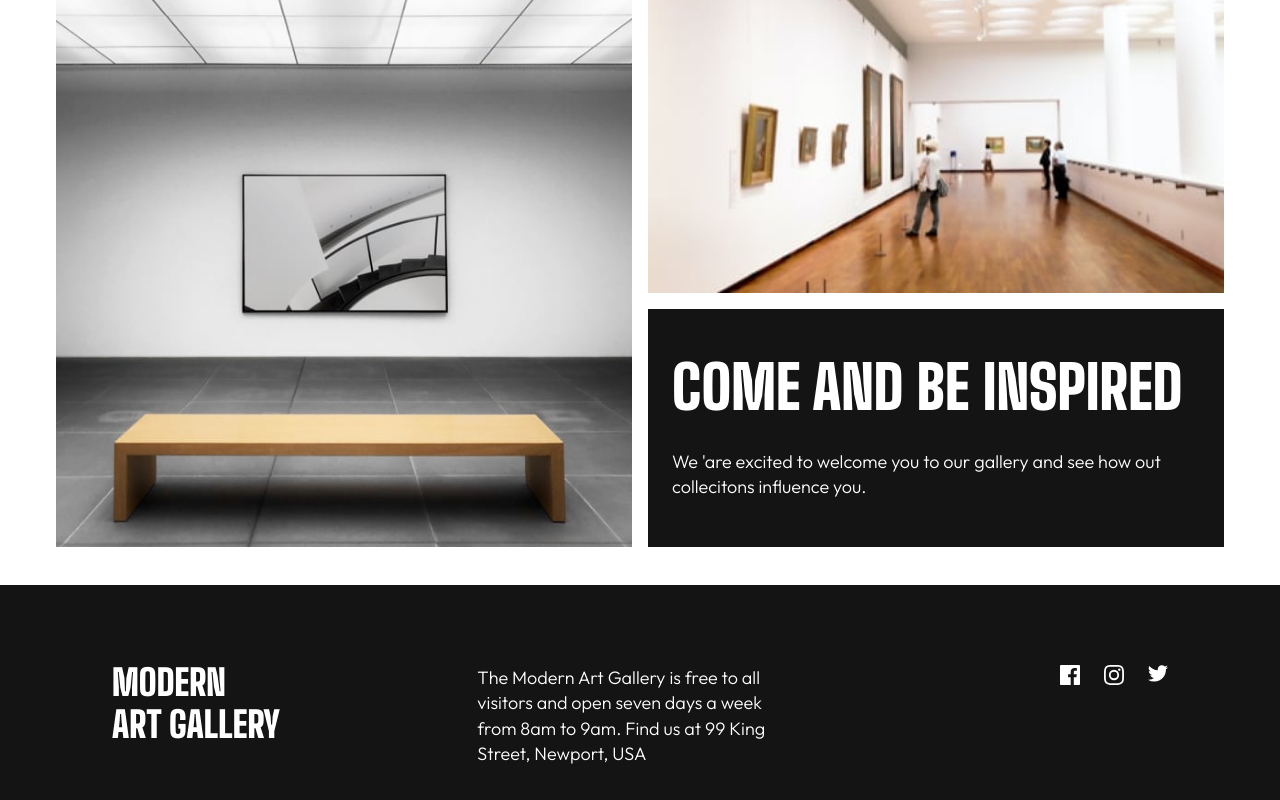
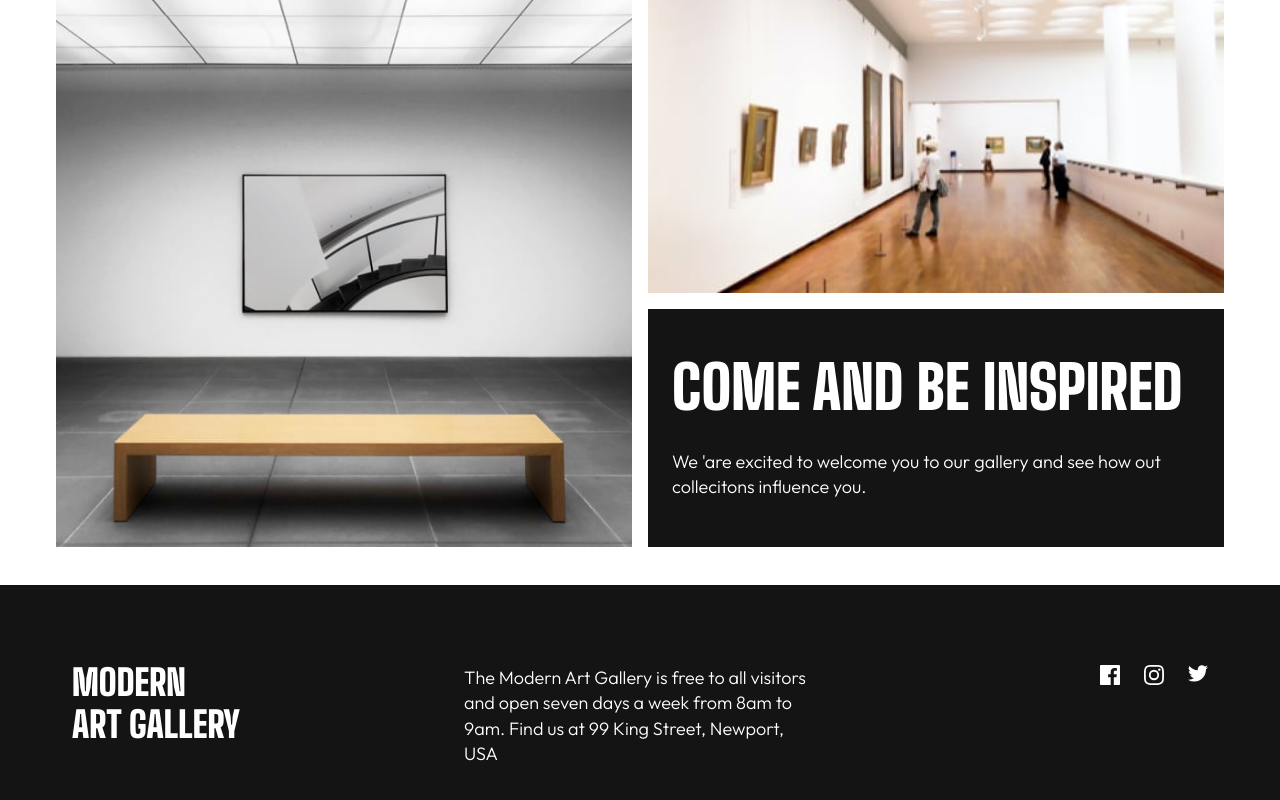
Before and after one commit to cgojk/artgallery, a React (Vite) app: page / in a window 1280 px wide. Shown: the part 1381-2181 px from the top of the page. Built offline with nearby package versions, Linux system fonts and the light colour scheme.

Commit message:
deleting the cotnainer in footer as it cretes extra space for breakpoints

```diff
--- a/src/components/Footer.jsx
+++ b/src/components/Footer.jsx
@@ -10,7 +10,7 @@ import twitterIcon from "../assets/icon-twitter.svg";
 export default function Footer( {variant = "home"} ) {
   return (
     <footer className={`footer footer--${variant}`}>
-        <div className="footer__container container">
+        <div className="footer__container ">
 
                 <div className="title__wraper">
                     <h1 className="footer__title">Modern
```
